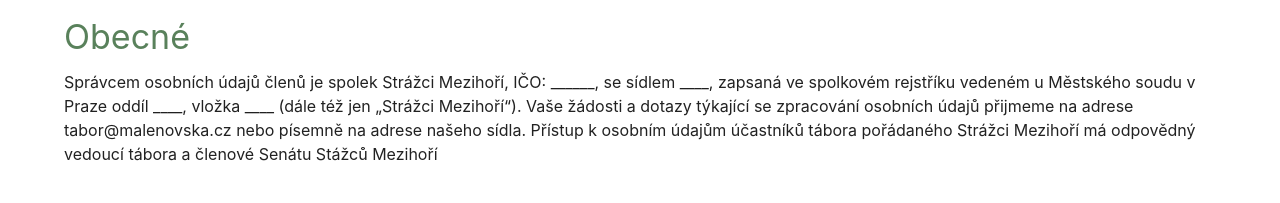
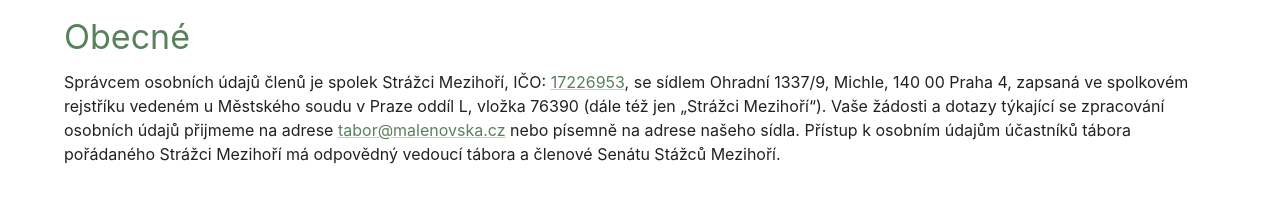
Before and after one commit to tumido/malenovska-tabor, a Next.js app: page /gdpr in a window 1280 px wide. Shown: the part 258-461 px from the top of the page. Built offline with nearby package versions, Linux system fonts and the light colour scheme; no server answers.

Commit message:
fix: Update GDPR
Signed-off-by: Tomas Coufal <coufal.tom@gmail.com>

```diff
--- a/containers/Co.tsx
+++ b/containers/Co.tsx
@@ -19,6 +19,7 @@ const Co = () => {
               tábor, tak je potřeba se dopravit po vlastní ose. Dotazy k dopravě
               směřujte na{' '}
               <Link href="mailto:vydra@malenovska.cz">vydra@malenovska.cz</Link>{' '}
+              <div>
                 <Button
                   variant="text"
                   size="large"
@@ -33,6 +34,7 @@ const Co = () => {
                 >
                   Mapy.cz
                 </Button>
+              </div>
             </li>
             <li>
               Letos oproti minulým ročníkům jsme si pro Vás připravili vícedenní
--- a/pages/gdpr.tsx
+++ b/pages/gdpr.tsx
@@ -24,13 +24,18 @@ const Gdpr: NextPage = () => (
         Obecné
       </Typography>
       <Typography variant="body1">
-        Správcem osobních údajů členů je spolek Strážci Mezihoří, IČO: ______,
-        se sídlem ____, zapsaná ve spolkovém rejstříku vedeném u Městského soudu
-        v Praze oddíl ____, vložka ____ (dále též jen „Strážci Mezihoří“). Vaše
-        žádosti a dotazy týkající se zpracování osobních údajů přijmeme na
-        adrese tabor@malenovska.cz nebo písemně na adrese našeho sídla. Přístup
-        k osobním údajům účastníků tábora pořádaného Strážci Mezihoří má
-        odpovědný vedoucí tábora a členové Senátu Stážců Mezihoří
+        Správcem osobních údajů členů je spolek Strážci Mezihoří, IČO:{' '}
+        <Link href="https://or.justice.cz/ias/ui/rejstrik-firma.vysledky?subjektId=1162823&typ=PLATNY">
+          17226953
+        </Link>
+        , se sídlem Ohradní 1337/9, Michle, 140 00 Praha 4, zapsaná ve spolkovém
+        rejstříku vedeném u Městského soudu v Praze oddíl L, vložka 76390 (dále
+        též jen „Strážci Mezihoří“). Vaše žádosti a dotazy týkající se
+        zpracování osobních údajů přijmeme na adrese{' '}
+        <Link href="mailto:tabor@malenovska.cz">tabor@malenovska.cz</Link> nebo
+        písemně na adrese našeho sídla. Přístup k osobním údajům účastníků
+        tábora pořádaného Strážci Mezihoří má odpovědný vedoucí tábora a členové
+        Senátu Stážců Mezihoří.
       </Typography>
       <Typography variant="h4" component="h2" gutterBottom>
         Registrace a evidence účastníků
```
Lines whose indentation alone changed are shown as unchanged.
